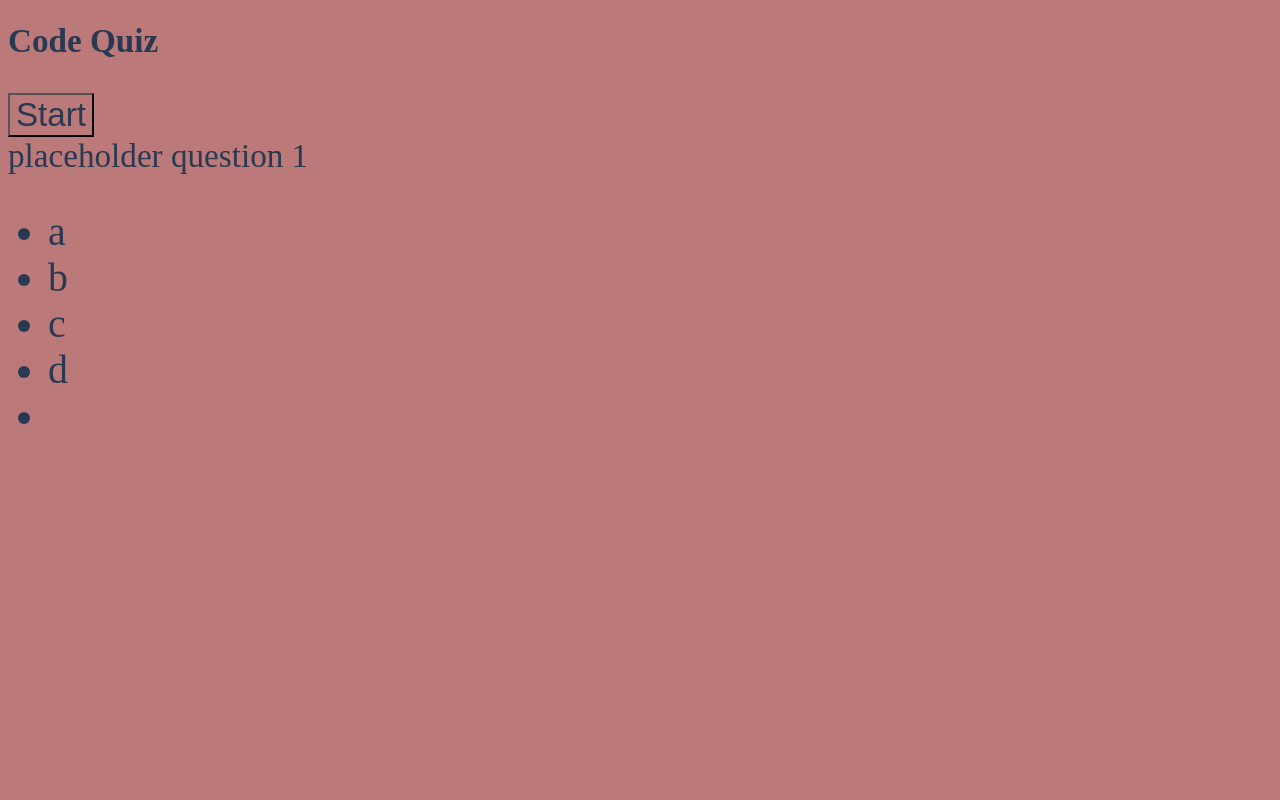
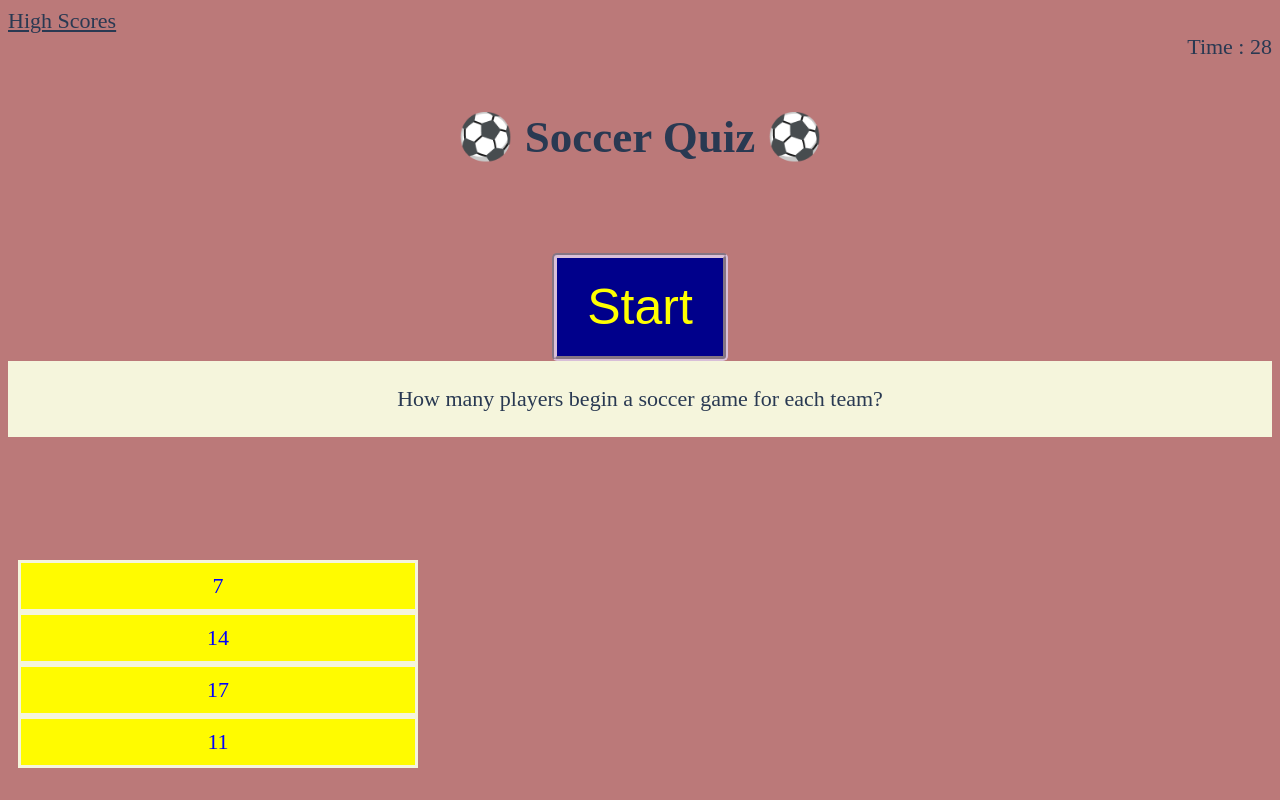
Before and after one commit to Ssrr17/Code-Quiz-Challenge-4, a plain HTML site: page index.html in a window 1280 px wide. Both pictures are taken after a click on the button "Start". Drawn offline with Linux system fonts and the light colour scheme.

Commit message:
intialandscore

```diff
--- a/assets/CSS/style.css
+++ b/assets/CSS/style.css
@@ -1,13 +1,73 @@
 *{
  background-color: rgb(187, 121, 121);
- font-size: larger;
+ font-size: 22px;
  color:rgb(41, 57, 82);
+ text-align: center;
 
 }
 
-main {
+body{
 
+    display: block;
+}
+.highscore{
+    text-align: left;
+}
+
+.stlyetime {
+  text-align: right;
 }
 .page-title {
 justify-content: center;
+padding: 20px 15px;
+font-size: 45px;
 }
+main div{
+    padding: 20px;
+
+}
+
+.start{
+    padding: 20px 30px;
+    font-size: 50px;
+    color: yellow;
+    background-color: darkblue;
+    border: 5px thistle;
+    border-style: groove;
+    border-radius: 5px;
+
+}
+
+.qcard{
+    justify-content: center;
+    border: beige 5px solid;
+    background-color: beige;
+    padding: 20px 0px 20px 0px;
+    display: flex;
+
+
+
+}
+.anscard {
+    justify-content: center;
+    border: beige 5px solid;
+    padding: 10px 10px 10px;
+    border-width: medium;
+    background-color: rgb(255, 251, 0);
+    color: blue;
+
+    list-style: none;
+
+
+
+}
+.container{
+    justify-content: center;
+    padding: 10px;
+    list-style: none;
+    position: absolute;
+    bottom: 0;
+    right: 400;
+     width: 400px;
+
+}
--- a/assets/script.js
+++ b/assets/script.js
@@ -4,46 +4,109 @@ var choiceListEL = document.querySelector("#multichoice");
 var resultEl = document.querySelector("#result");
 var timerEl = document.querySelector("#time")
 var startBtnEl = document.querySelector("#startBtn")
-var countDown = 4;
+var countDown = 30;
 var clock;
-
+var initialEl = document.querySelector("#initial")
 var questionNum = 0;
 var scoreCard = 0;
 
 
 var multiChoice = [
     {
-        question: "placeholder question 1",
-        choices: ["a", "b", "c", "d"],
-        answer: "b"
+        question: "How many players begin a soccer game for each team?",
+        choices: ["7", "14", "17", "11"],
+        answer: "11"
     },
     {
-        question: "placeholder question 2",
-        choices: ["a", "b", "c", "d"],
-        answer: "d"
+        question: "Which one of the following is allowed to use their hands in the game",
+        choices: ["Defender", "Winger", "Goalkeeper", "Foward"],
+        answer: "Goalkeeper"
     },
     {
-        question: "placeholder question 3",
-        choices: ["a", "b", "c", "d"],
-        answer: "c"
+        question: "How many referees are on the pitch during a game",
+        choices: ["3", "4", "0", "1"],
+        answer: "1"
+    },
+    {
+        question: "How many minutes are there in one half of a soccer game",
+        choices: ["12 minutes", "25 minutes", "45 minutes", "90 minutes"],
+        answer: "45 minutes"
+    },
+    {
+        question: "Which one of the following can score during the game",
+        choices: ["Midfielders", "Defenders", "Fowards", "All of the above"],
+        answer: "All of the above"
+    },
+    {
+        question: "How long is a soccer game",
+        choices: ["90 minutes", "180 minutes", "45 minutes", "1 hour"],
+        answer: "90 minutes"
+    },
+    {
+        question: "How many points is one goal on the scoreboard",
+        choices: ["7", "2", "1", "3"],
+        answer: "1"
+    },
+    {
+        question: "What happens when a player gets a red card?",
+        choices: ["Player gets a warning", "Player gets a reward", "Player has to leave the game", "Player gets substituted"],
+        answer: "Player has to leave the game"
+    },
+    {
+        question: "What is the number of substitutions allowed for each team",
+        choices: ["3", "1", "5", "11"],
+        answer: "3"
+    },
+    {
+        question: "What postiosn is also called 'the number 9' position",
+        choices: ["Center-back", "Striker", "Left-back", "Attacking-midfielder"],
+        answer: "Striker"
     }
+
 ]
+getIntial = function () {
+    var userIn = prompt("Please enter initials")
+    if (userIn != "" && userIn != null) {
+        document.getElementById("demo").innerHTML =
+        alert(" Player " + userIn + " Score " + scoreCard);
+
+    } else {
+        alert("Please enter your initials");
+        return getIntial()
+    }
+    localStorage.setItem(userIn,scoreCard);
+}
+
+
+
+
+
 // this will end game after last questions
 var gameOver = function () {
     clearInterval(clock);
-    document.main.innerHTML = "GAME OVER! Your Score is :" + scoreCard;
+    resultEl.textContent = "GAME OVER!";
+    getIntial()
+
+   return;
+
 }
 
 //this will start the count down
 var tickTock = function () {
     countDown--;
-    if (clock = 0) {
+    if (countDown <= 0) {
         gameOver()
     }
+    timerEl.textContent = "Time  : " + countDown;
+    timerEl.className = "stlyetime";
+
 }
 
 
 var askQuestions = function () {
+
+
+    timerEl.textContent = countDown;
 
     if (clock = 0) {
         gameOver();
@@ -53,6 +116,7 @@ var tickTock = function () {
     clock = setInterval(tickTock, 1000);
 
     questionEL.textContent = multiChoice[questionNum].question;
+    questionEL.className = "qcard";
 
     choiceListEL.innerHTML = "";
     resultEl.innerHTML = "";
@@ -61,8 +125,9 @@ var tickTock = function () {
     var options = multiChoice[questionNum].choices;
     var choiceArr = options.length;
 
-        for (var i = 0; i <= choiceArr; i++) {
+    for (var i = 0; i < choiceArr; i++) {
         var optionItem = document.createElement("li");
+        optionItem.className = "anscard";
         optionItem.textContent = options[i];
         choiceListEL.append(optionItem)
 
@@ -74,7 +139,9 @@ var tickTock = function () {
     questionNum++;
     if (questionNum === multiChoice.length) {
         clock = 0;
-            //return;
+        gameOver();
+        //console.log(scoreCard);
+        return;
 
     }
     askQuestions()
@@ -96,6 +163,7 @@ var tickTock = function () {
         } else {
             resultEl.textContent = "Wrong Answer!"
             countDown = countDown - 2;
+            console.log(countDown);
         }
 
     }
@@ -109,6 +177,9 @@ var tickTock = function () {
 
 var letsGetStarted = function () {
     document.querySelector("#startBtn").addEventListener("click", askQuestions)
+
 }
+
+
 letsGetStarted()
 //askQuestions()
--- a/index.html
+++ b/index.html
@@ -1,32 +1,50 @@
 <!DOCTYPE html>
 <html lang="en">
+
 <head>
     <meta charset="UTF-8">
     <meta http-equiv="X-UA-Compatible" content="IE=edge">
     <meta name="viewport" content="width=device-width, initial-scale=1.0">
     <link rel="stylesheet" href="./assets/CSS/style.css">
-    <title>  Quiz </title>
+    <title> Quiz </title>
+    <div class="highscore">
+        <a href="./assets/Scores.html"> High Scores </a>
+    </div>
 </head>
+
 <body>
     <header>
-        <h1 class="page-title"> Code Quiz </h1>
-        <p></p>
+
+        <div id="time"> </div>
+        <h1 class="page-title"> ⚽️ Soccer Quiz ⚽️ </h1>
+       <!--   <p>Enter your intials below, pray and click start</p> -->
     </header>
 
-    <main>
-        <div id="time">  </div>
+    <main class="mainclass">
 
-        <button id="startBtn"> Start </button>
+        <div id="result">
 
-        <div id="question">  </div>
+          <!-- <input class="textbox" id="intial" type="text"> -->
 
-        <ul id="multichoice" class=""></ul>
 
-        <div id="result"> </div>
+        </div>
+
+
+        <button id="startBtn" class="start"> Start </button>
+
+        <div id="question"> </div>
+
+        <ul id="multichoice" class="container"></ul>
+
+
+
+
 
         <div id="score"> </div>
+        <p id="demo"></p>
 
         <script src="./assets/script.js"></script>
     </main>
 </body>
+
 </html>
```
Also changed, not shown: assets/Scores.html (added, +16 -0 lines). Lines whose indentation alone changed are shown as unchanged.
